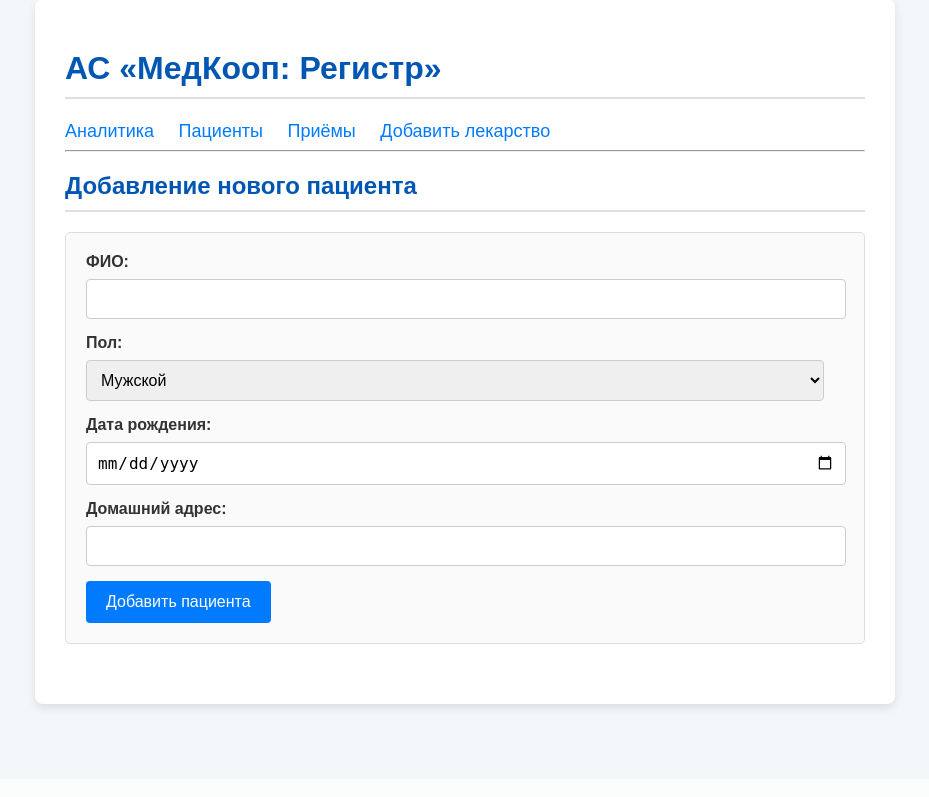
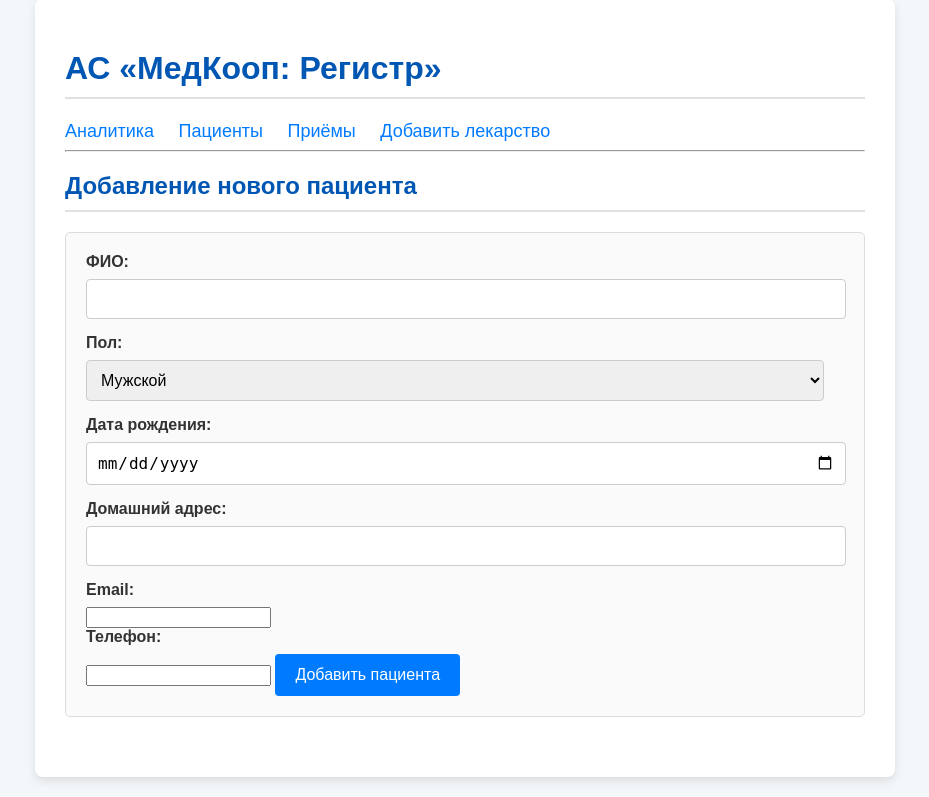
Before and after one commit to ealia28/MedCopReg_2025, a Flask app: page /add-patient in a window 1280 px wide. Shown: the part 21-818 px from the top of the page, without its empty margins (175-1104 px from the left). Before the commit the page ends 732 px from the top, so only its background shows below. Run offline with Flask 3, Linux system fonts and the light colour scheme; parts of the project's set-up code (start-up, migrations or seed data) failed here and were passed over.

Commit message:
Update add_patient.html

```diff
--- a/clinic_app/app/templates/add_patient.html
+++ b/clinic_app/app/templates/add_patient.html
@@ -21,7 +21,15 @@
             <label for="address">Домашний адрес:</label>
             <input type="text" id="address" name="address" required>
 
+            <!-- НОВЫЕ ПОЛЯ -->
+            <label for="email">Email:</label>
+            <input type="email" id="email" name="email">
+
+            <label for="phone">Телефон:</label>
+            <input type="tel" id="phone" name="phone" pattern="[0-9]{10,15}">
+
             <button type="submit">Добавить пациента</button>
         </form>
     </div>
+
 {% endblock %}
```
